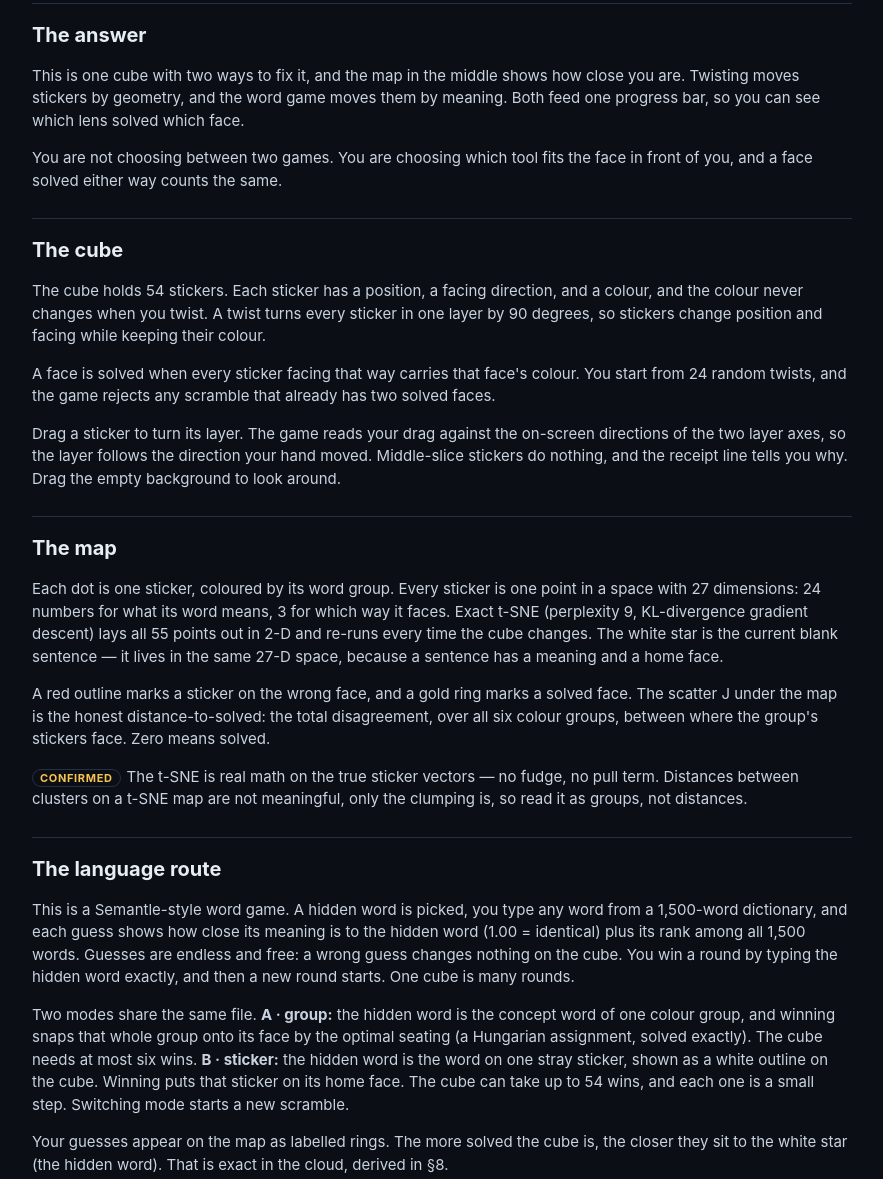
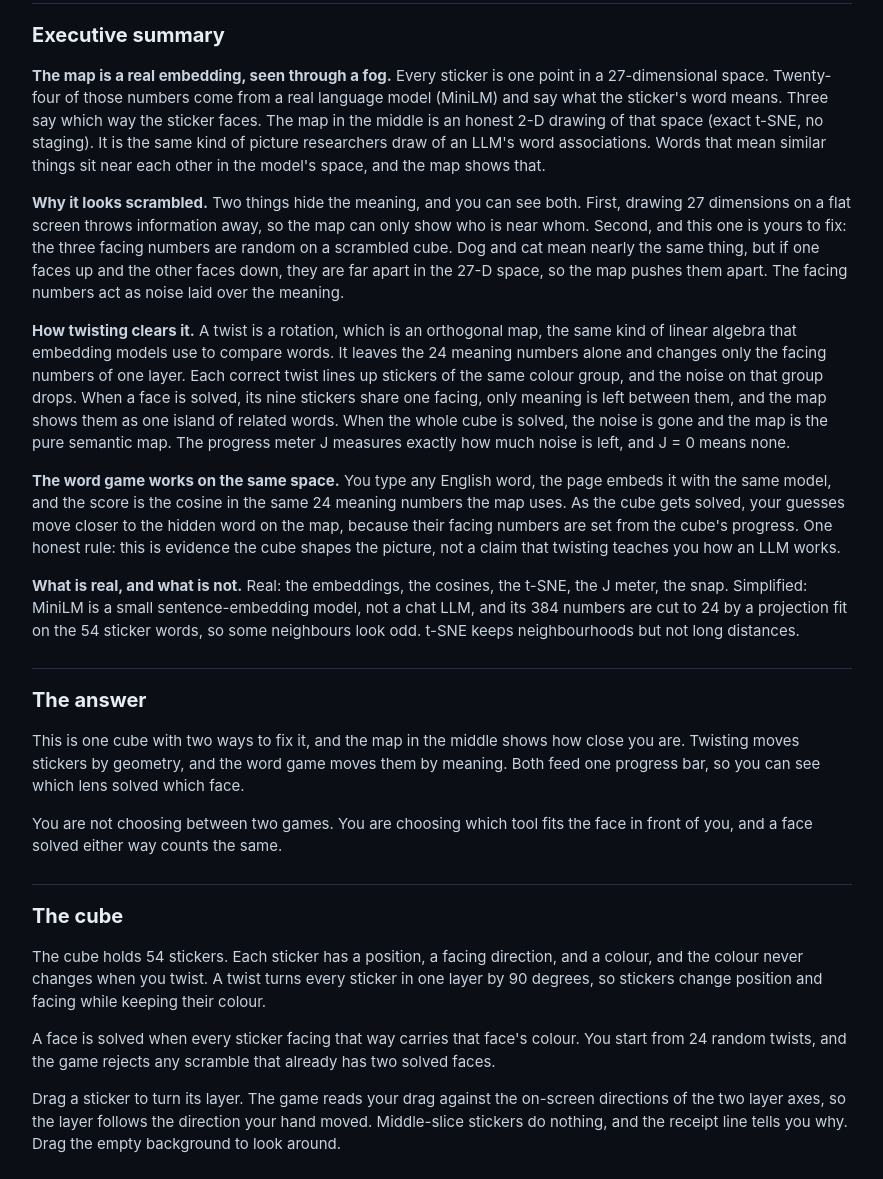
Before and after one commit to jwoehatz/tsne-puzzles, a plain HTML site: page index.html in a window 1280 px wide. Shown: the part 766-1945 px from the top of the page, without its empty margins (38-921 px from the left). Drawn offline with Linux system fonts and the light colour scheme.

Commit message:
Explainer: executive summary, any-word guesses

```diff
--- a/index.html
+++ b/index.html
@@ -60,6 +60,13 @@ button.ghost{background:#1c2433;color:var(--ink);border:1px solid var(--line);bo
 <div class="prog"><div id="bs" style="background:var(--teal);width:0"></div><div id="bl" style="background:var(--blue);width:0"></div></div>
 <div class="legend"><b class="t">teal</b> = faces you solved by twisting · <b class="l">blue</b> = faces you solved by language · <span id="stat"></span> <button class="ghost" id="scr" style="float:right">scramble</button></div>
 <section class="doc">
+<h2>Executive summary</h2>
+<p><b>The map is a real embedding, seen through a fog.</b> Every sticker is one point in a 27-dimensional space. Twenty-four of those numbers come from a real language model (MiniLM) and say what the sticker's word means. Three say which way the sticker faces. The map in the middle is an honest 2-D drawing of that space (exact t-SNE, no staging). It is the same kind of picture researchers draw of an LLM's word associations. Words that mean similar things sit near each other in the model's space, and the map shows that.</p>
+<p><b>Why it looks scrambled.</b> Two things hide the meaning, and you can see both. First, drawing 27 dimensions on a flat screen throws information away, so the map can only show who is near whom. Second, and this one is yours to fix: the three facing numbers are random on a scrambled cube. Dog and cat mean nearly the same thing, but if one faces up and the other faces down, they are far apart in the 27-D space, so the map pushes them apart. The facing numbers act as noise laid over the meaning.</p>
+<p><b>How twisting clears it.</b> A twist is a rotation, which is an orthogonal map, the same kind of linear algebra that embedding models use to compare words. It leaves the 24 meaning numbers alone and changes only the facing numbers of one layer. Each correct twist lines up stickers of the same colour group, and the noise on that group drops. When a face is solved, its nine stickers share one facing, only meaning is left between them, and the map shows them as one island of related words. When the whole cube is solved, the noise is gone and the map is the pure semantic map. The progress meter J measures exactly how much noise is left, and J = 0 means none.</p>
+<p><b>The word game works on the same space.</b> You type any English word, the page embeds it with the same model, and the score is the cosine in the same 24 meaning numbers the map uses. As the cube gets solved, your guesses move closer to the hidden word on the map, because their facing numbers are set from the cube's progress. One honest rule: this is evidence the cube shapes the picture, not a claim that twisting teaches you how an LLM works.</p>
+<p><b>What is real, and what is not.</b> Real: the embeddings, the cosines, the t-SNE, the J meter, the snap. Simplified: MiniLM is a small sentence-embedding model, not a chat LLM, and its 384 numbers are cut to 24 by a projection fit on the 54 sticker words, so some neighbours look odd. t-SNE keeps neighbourhoods but not long distances.</p>
+
 <h2>The answer</h2>
 <p>This is one cube with two ways to fix it, and the map in the middle shows how close you are. Twisting moves stickers by geometry, and the word game moves them by meaning. Both feed one progress bar, so you can see which lens solved which face.</p>
 <p>You are not choosing between two games. You are choosing which tool fits the face in front of you, and a face solved either way counts the same.</p>
@@ -74,7 +81,7 @@ button.ghost{background:#1c2433;color:var(--ink);border:1px solid var(--line);bo
 <p>A red outline marks a sticker on the wrong face, and a gold ring marks a solved face. The scatter J under the map is the honest distance-to-solved: the total disagreement, over all six colour groups, between where the group's stickers face. Zero means solved.</p>
 <p><span class="lab">CONFIRMED</span>The t-SNE is real math on the true sticker vectors — no fudge, no pull term. Distances between clusters on a t-SNE map are not meaningful, only the clumping is, so read it as groups, not distances.</p>
 <h2>The language route</h2>
-<p>This is a Semantle-style word game. A hidden word is picked, you type any word from a 1,500-word dictionary, and each guess shows how close its meaning is to the hidden word (1.00 = identical) plus its rank among all 1,500 words. Guesses are endless and free: a wrong guess changes nothing on the cube. You win a round by typing the hidden word exactly, and then a new round starts. One cube is many rounds.</p>
+<p>This is a Semantle-style word game. A hidden word is picked and you type any English word. Words in the bundled 1,500-word list are scored at once. Any other word is embedded in your browser by the same MiniLM model, which takes a minute to download the first time. Each guess shows how close its meaning is to the hidden word (1.00 = identical) plus its rank among the 1,500 bundled words. Guesses are endless and free: a wrong guess changes nothing on the cube. You win a round by typing the hidden word exactly, and then a new round starts. One cube is many rounds.</p>
 <p>Two modes share the same file. <b>A · group:</b> the hidden word is the concept word of one colour group, and winning snaps that whole group onto its face by the optimal seating (a Hungarian assignment, solved exactly). The cube needs at most six wins. <b>B · sticker:</b> the hidden word is the word on one stray sticker, shown as a white outline on the cube. Winning puts that sticker on its home face. The cube can take up to 54 wins, and each one is a small step. Switching mode starts a new scramble.</p>
 <p>Your guesses appear on the map as labelled rings. The more solved the cube is, the closer they sit to the white star (the hidden word). That is exact in the cloud, derived in §8.</p>
 <p><span class="lab">CONFIRMED</span>The scores are cosines in the same 24-D space the map reads. Nothing is staged, and there is no hidden pull term: the only thing the cube changes is the normal block of each guess point, by the formula in §8.</p>
@@ -125,8 +132,8 @@ button.ghost{background:#1c2433;color:var(--ink);border:1px solid var(--line);bo
 <p><b>What t-SNE does not claim.</b> Global cluster-to-cluster distances on the map are meaningless (the Student-t heavy tail crushes them); only within-island clumping is guaranteed. The game's copy says exactly this.</p>
 
 <h3>5. The cloze bars are the same numbers</h3>
-<p>Every guess is a word from a 1,500-word dictionary, projected through the <b>same</b> PCA basis as the sticker words (fit on the 54 sticker words only, everything else projected through it). The score you see is <code>cos(w(guess), w(answer))</code> in R²⁴, and the rank is the guess's position among all 1,500 words ordered by that cosine (1 = the answer itself). The map's word block is the same <code>w(·)</code>. One source of truth feeds the score, the rank and the map.</p>
-<p>Mode A's hidden word is the concept word of a colour group (animal, tool, food, city, music, weather). Mode B's hidden word is the word on one stray sticker. Both are in the dictionary, so both can be guessed exactly.</p>
+<p>Every guess is embedded by MiniLM, then projected through the <b>same</b> PCA basis as the sticker words: <code>w = (x − μ)·B / scale</code>, with μ, B and scale fit on the 54 sticker words only (exported to <code>basis.json</code>). The 1,500 bundled words were precomputed this way, and any other word is computed live in your browser. The score you see is <code>cos(w(guess), w(answer))</code> in R²⁴, and the rank is the guess's position among the 1,500 bundled words ordered by that cosine (1 = the answer itself). The map's word block is the same <code>w(·)</code>. One source of truth feeds the score, the rank and the map.</p>
+<p>Mode A's hidden word is the concept word of a colour group (animal, tool, food, city, music, weather). Mode B's hidden word is the word on one stray sticker. Both are in the bundled list, so both can be guessed exactly.</p>
 
 <h3>6. The snap is an optimal transport</h3>
 <p>A right answer must seat the group's stray stickers on the face's open seats. The game solves <code>min Σ ‖w(stray) − w(seat)‖²</code> over all 9×9 seatings — an assignment problem solved exactly by the Hungarian algorithm (O(n³), n ≤ 9, instant). This is the honest version of "the language route fixes the face": it is the unique minimum-distance correction, not an arbitrary swap. Note it changes only the <code>w</code>-to-seat pairing (colours and words travel together), so it is a permutation of cloud points — again distance-preserving on the cloud as a set.</p>
```
